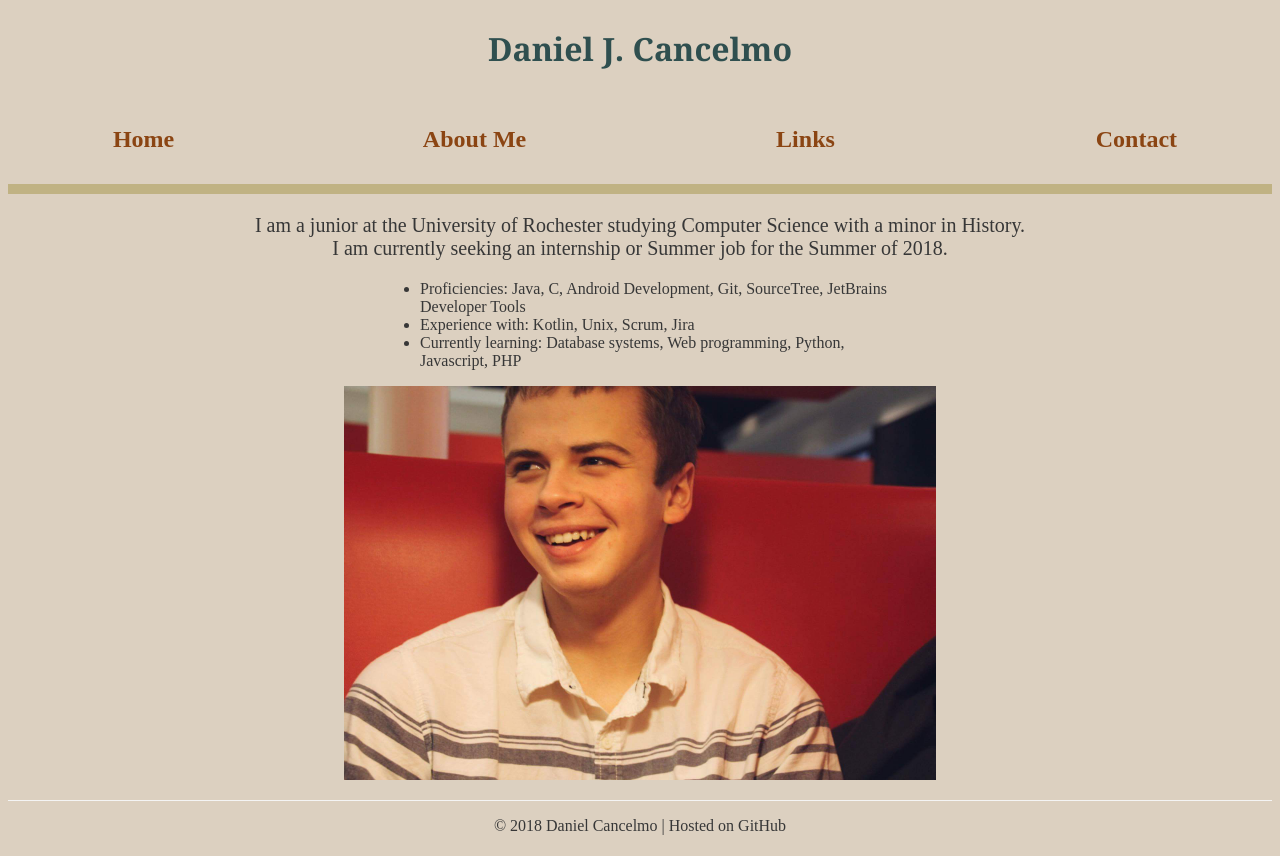
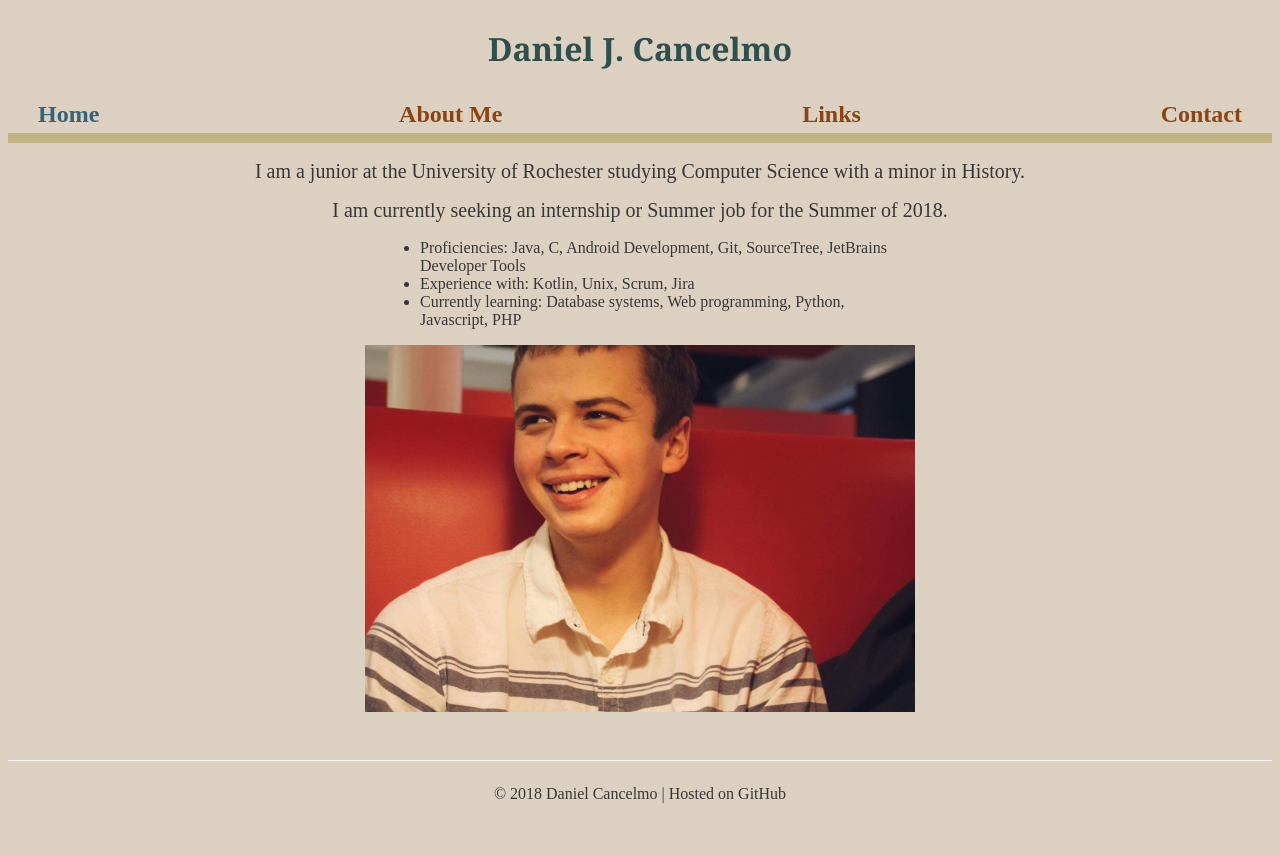
Before and after one commit to dcancelmo/dcancelmo.github.io, a PHP site: page / in a window 1280 px wide. Before the commit the page ends 835 px from the top, so only its background shows below. Run offline with PHP 8.4, Linux system fonts and the light colour scheme.

Commit message:
Fixed nav, images, and footer

```diff
--- a/index.html
+++ b/index.html
@@ -12,25 +12,28 @@
 			<section>
 				<h1>Daniel J. Cancelmo</h1>
 				<nav>
-					<h2><a href="index.html">Home</a></h2>
-					<h2><a href="aboutMe.html">About Me</a></h2>
-					<h2><a href="links.html">Links</a></h2>
-					<h2><a href="contact.html">Contact</a></h2>
+					<ul>
+						<li><a href="index.html" id="is-current">Home</a></li>
+						<li><a href="aboutMe.html">About Me</a></li>
+						<li><a href="links.html">Links</a></li>
+						<li><a href="contact.html">Contact</a></li>
+					</ul>
 				</nav>
 
-				<h3>I am a junior at the University of Rochester studying Computer Science with a minor in History.<br>I am currently seeking an internship or Summer job for the Summer of 2018.</h3>
+				<h2>I am a junior at the University of Rochester studying Computer Science with a minor in History.</h2>
+				<h2>I am currently seeking an internship or Summer job for the Summer of 2018.</h2>
 				<ul class="center">
 					<li>Proficiencies: Java, C, Android Development, Git, SourceTree, JetBrains Developer Tools</li>
 					<li>Experience with: Kotlin, Unix, Scrum, Jira</li>
 					<li>Currently learning: Database systems, Web programming, Python, Javascript, PHP</li>
 				</ul>
-				<p id = "selfPic"><div style="text-align: center;"><img src = "images/Self_pic.jpeg" alt="Picture of Dan" style="width:592px;height:394.66px"></div></p>
-
+				<img src = "images/Self_pic.jpeg" alt="Picture of Dan" width="550px" id="self-pic"><!-- Shouldn't define width like this -->
+				<div id="push"></div>
 			</section>
 		</div>
 
 		<footer>
-			<div id="footer"><p>&copy; 2018 Daniel Cancelmo | Hosted on GitHub</p></div>
+			<p>&copy; 2018 Daniel Cancelmo | Hosted on GitHub</p>
 		</footer>
 
 	</body>
--- a/style.css
+++ b/style.css
@@ -4,11 +4,16 @@ html {
 	overflow-y: scroll;
 }
 
+body {
+	margin-bottom: 3em;
+	height: 100%;
+}
+
 html, body, #container {
 	height: 98%;
 }
 
-section {
+#container {
 	padding-bottom: 3em;
 }
 
@@ -17,9 +22,19 @@ body > #container {
 	min-height: 100%;
 }
 
+/*#container {
+	min-height: 100%;
+	height: auto !important;
+	height: 100%;
+	margin: 0 auto -3em;
+}*/
+
+section {
+	padding-bottom: 3em;
+}
+
 .center {
-	margin-left: auto;
-	margin-right: auto;
+	margin: auto;
 	width: 30em
 }
 
@@ -31,23 +46,38 @@ h1 {
 	text-align: center;
 }
 
-h2 {
-	color: saddlebrown;
+nav > ul {
+	margin: 0;
+	padding-left: 0;
+	list-style-type: none;
+	justify-content: space-between;
+	display: flex;
+}
+
+nav > ul > li {
+	display: inline-block;
 	font-size: 1.5em;
 	font-weight: bold;
-	display:inline-block;
-	text-align: center;
-	width: calc(100% / 6);
-	vertical-align: top;
-	margin:2%;
-	padding: 5px;
+}
+
+#is-current {
+	color: #35637A;
+}
+
+nav > ul > li > a {
+	display: block;
+	padding: 5px 10px 5px 10px;
+	margin: auto 20px auto 20px;
+	color: saddlebrown;
+	text-decoration: none;
+}
+
+nav > ul > li > a:hover {
+	color: #1F4659;
 }
 
 nav {
 	width:100%;
-	text-align:justify;
-	display: flex;
-	justify-content: space-between;
 	border-bottom: 10px solid #C0B283;
 }
 
@@ -60,7 +90,7 @@ li{
 	display: inline-flex;
 }
 
-h3 {
+h2 {
 	text-align: center;
 	font-size: 1.25em;
 	font-weight: 100;
@@ -85,11 +115,20 @@ a {
 }
 
 footer {
+	width: 100%;
+	height: 3em;
+	text-align: center;
+	border-top: 1px #F4F4F4 solid;
+	padding-top: 0.5em;
 	clear: both;
-	position: relative;
-	z-index: 10;
+    position: relative;
+    z-index: 10;
+    height: 3em;
+    margin-top: -6em;
+}
+
+#push {
 	height: 3em;
-	margin-top: -3em;
 }
 
 span.hidden {
@@ -142,7 +181,7 @@ span.hidden {
 	width:100%;
 }
 
-#footer {
-	text-align: center;
-	border-top: 1px #F4F4F4 solid;
+#self-pic { /*TODO: Need to fix this*/
+	display: block;
+	margin: 1em auto auto auto;
 }
```
Also changed, not shown: aboutMe.html (+8 -6 lines), contact.html (+8 -6 lines), links.html (+8 -6 lines).
